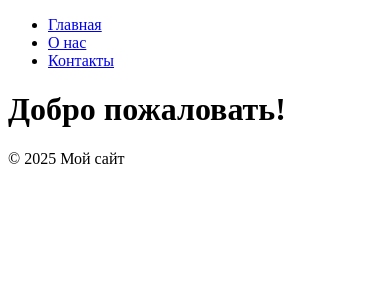
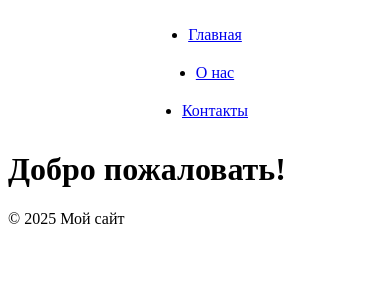
Before and after one commit to 1Mantih1/grigorev.ru, a PHP site: page / in a window 390 px wide. Shown: the top 300 px of the page. Run offline with PHP 8.4, Linux system fonts and the light colour scheme.

Commit message:
Добавлен favicon, обработка формы контактов, адаптивная верстка

```diff
--- a/assets/css/style.css
+++ b/assets/css/style.css
@@ -2,3 +2,33 @@ nav a.active {
     font-weight: bold;
     color: #f00;
 }
+
+@media (max-width: 768px) {
+    header nav ul {
+        display: flex;
+        flex-direction: column;
+        align-items: center;
+    }
+
+    header nav ul li {
+        margin: 10px 0;
+    }
+
+    form input, form textarea, form button {
+        width: 100%;
+        padding: 10px;
+        margin: 10px 0;
+    }
+}
+
+/* Стили для планшетов */
+@media (max-width: 1024px) {
+    header nav ul {
+        display: flex;
+        justify-content: center;
+    }
+
+    header nav ul li {
+        margin: 10px 15px;
+    }
+}
```
Also changed, not shown: pages/contact.php (+23 -3 lines).
